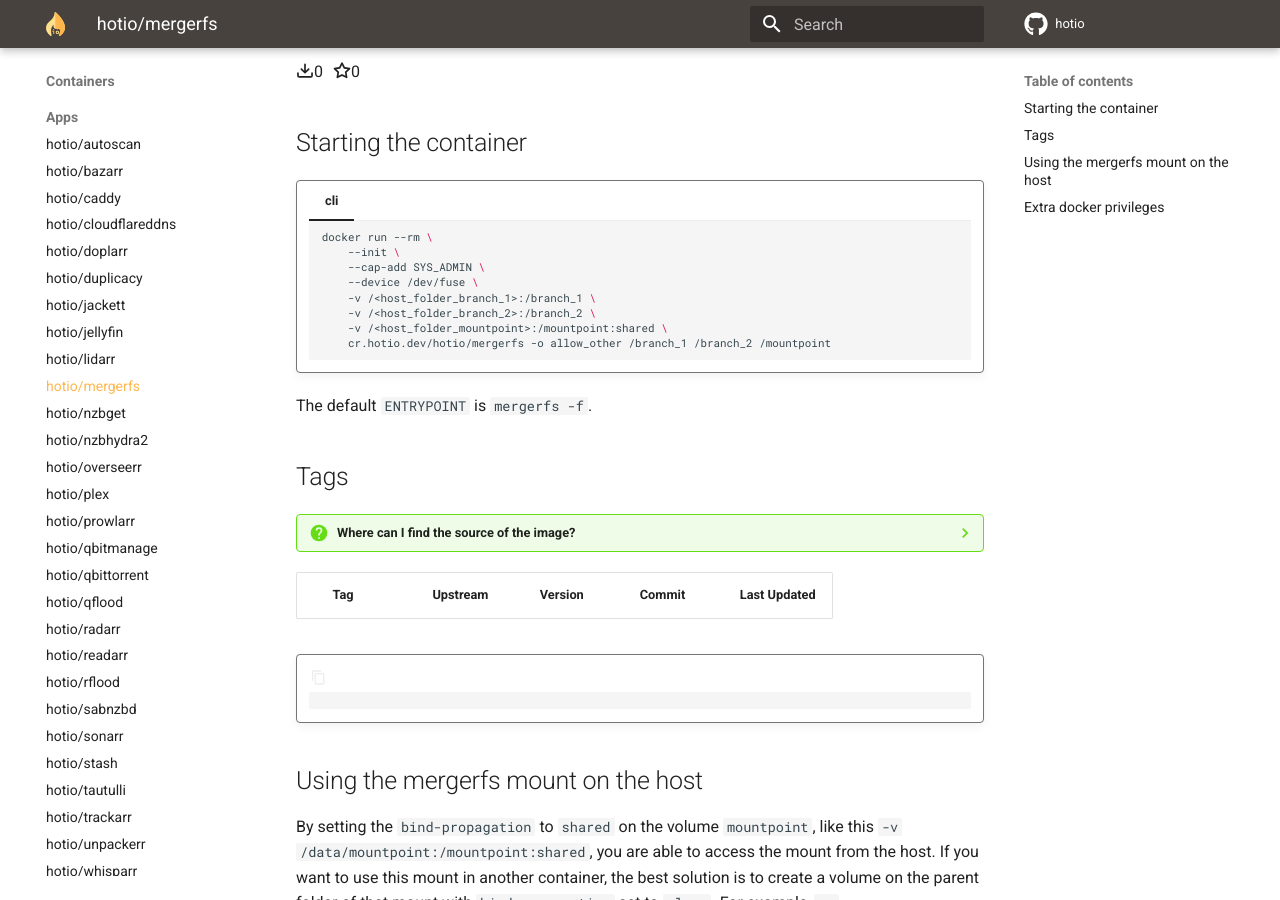
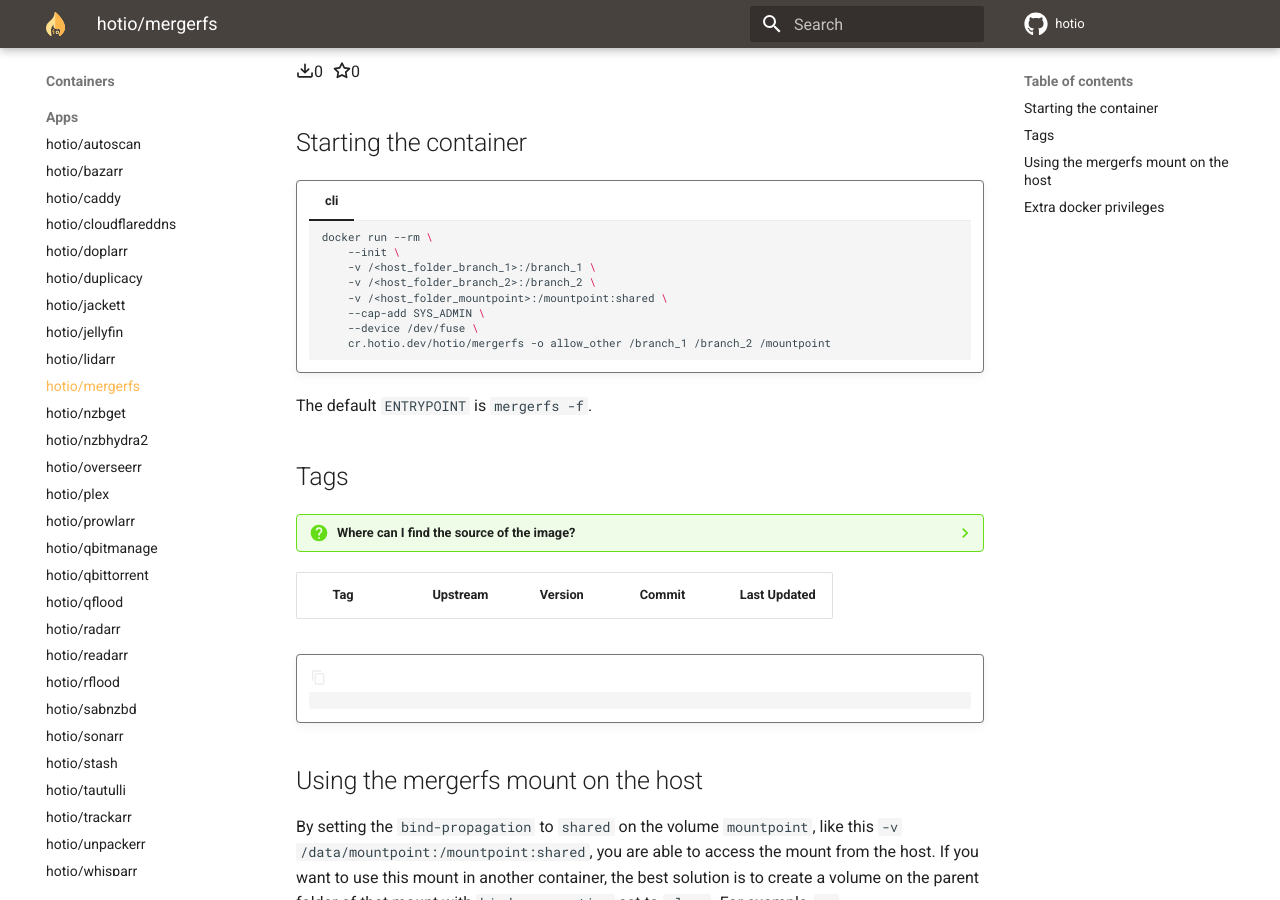
Before and after one commit to hotio/website, an MkDocs documentation site: the page built from docs/containers/mergerfs.md, in a window 1280 px wide and 900 px high, scrolled down 407 px. Built offline with MkDocs 1.6.1 and Material for MkDocs 9.7.7, drawn with Linux system fonts in a browser that asks for light colours.

Commit message:
update order

````diff
--- a/docs/containers/mergerfs.md
+++ b/docs/containers/mergerfs.md
@@ -16,11 +16,11 @@
         ```shell
         docker run --rm \
             --init \
-            --cap-add SYS_ADMIN \
-            --device /dev/fuse \
             -v /<host_folder_branch_1>:/branch_1 \
             -v /<host_folder_branch_2>:/branch_2 \
             -v /<host_folder_mountpoint>:/mountpoint:shared \
+            --cap-add SYS_ADMIN \
+            --device /dev/fuse \
             cr.hotio.dev/hotio/mergerfs -o allow_other /branch_1 /branch_2 /mountpoint
         ```
 
````
